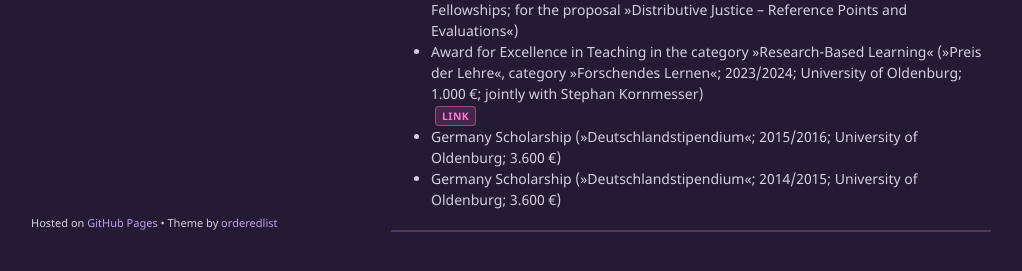
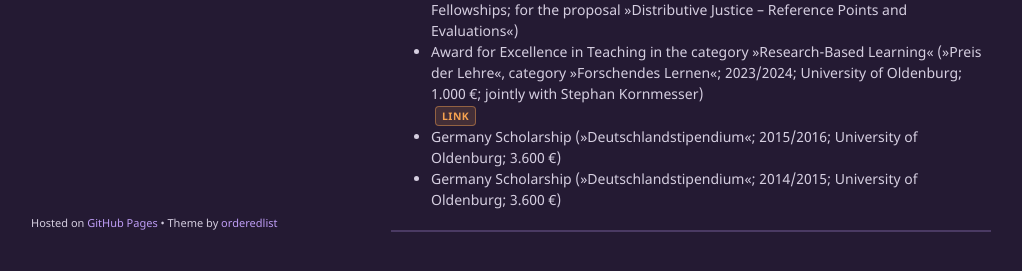
Before and after one commit to alephmembeth/alephmembeth.github.io, a Jekyll site: the page built from financials.md, in a window 1280 px wide and 1400 px high, scrolled down 381 px. Shown: the part 1098-1369 px from the top of the window, without its empty margins (129-1151 px from the left). Built offline with Jekyll 4.4.1, drawn with Linux system fonts in a browser that asks for light colours; our own code applies the rules of GitHub Pages for plain Markdown files.

Commit message:
Update style.scss

```diff
--- a/assets/css/style.scss
+++ b/assets/css/style.scss
@@ -34,5 +34,5 @@
 .label-tools          { --label-color: #F6A24F; }
 
 .label-topic          { --label-color: #72B2FF; }
-.label-source         { --label-color: #FF76D2; }
-.label-status         { --label-color: #F6A250; }
+.label-status         { --label-color: #FF76D2; }
+.label-source         { --label-color: #F6A250; }
```
